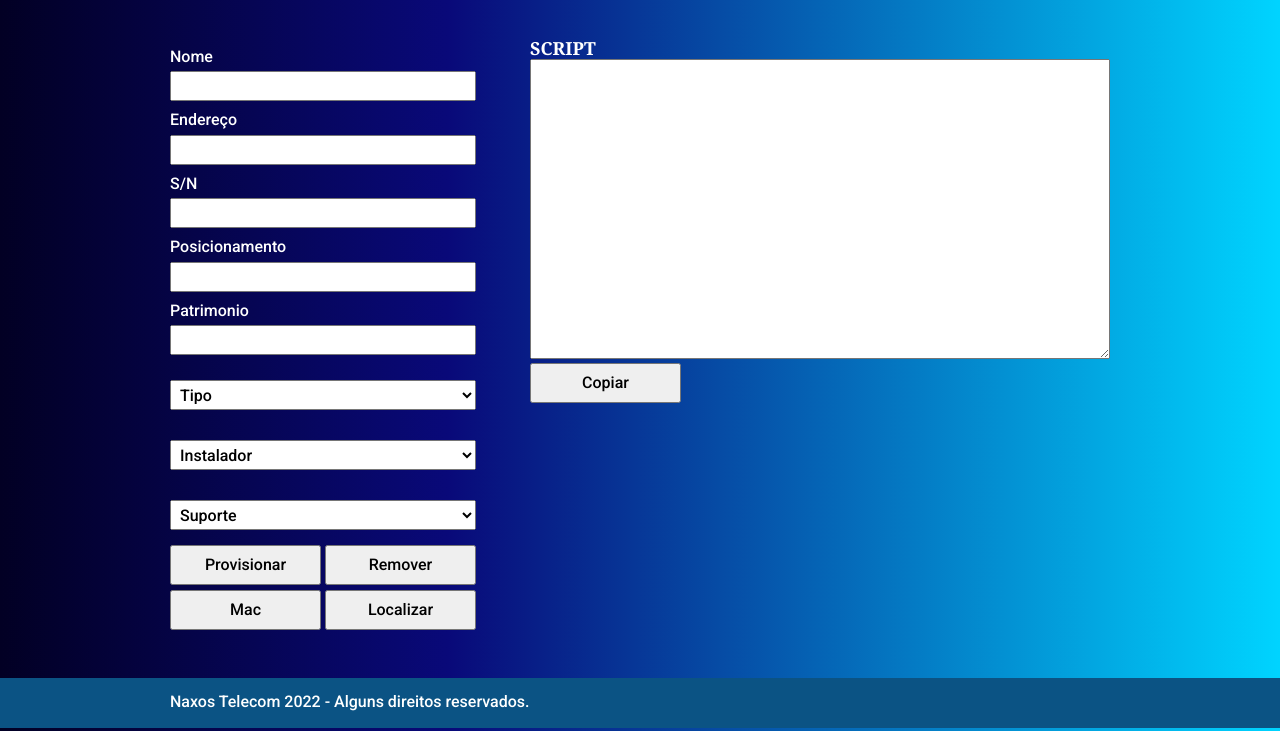
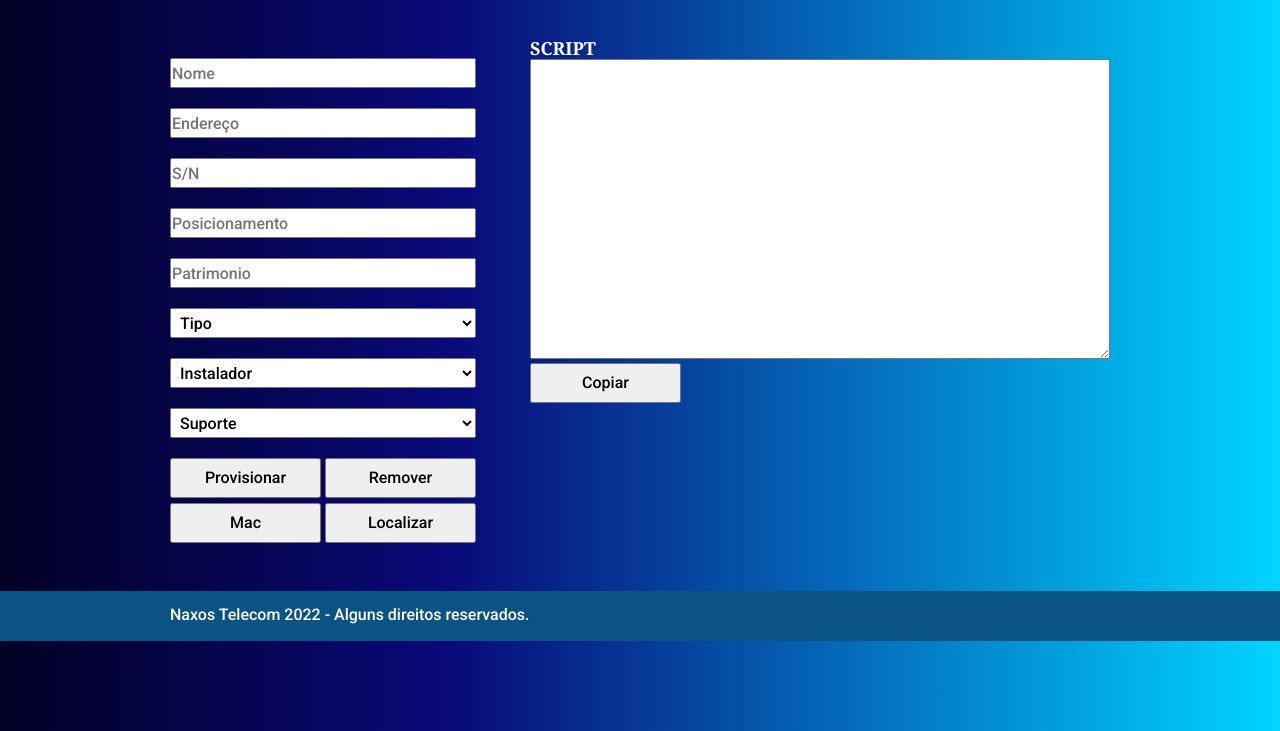
Before and after one commit to jeancarloshs/provisionamento-v1, a plain HTML site: page index.html in a window 1280 px wide. Shown: the part 69-800 px from the top of the page. Drawn offline with nearby package versions, Linux system fonts and the light colour scheme.

Commit message:
alterado labels
alterado as labels e botões

```diff
--- a/css/style.css
+++ b/css/style.css
@@ -79,19 +79,23 @@ h2 {
 }
 
 .formFormulario input {
-  margin-top: 5px;
+  margin-top: 10px;
   width: 90%;
   height: 30px;
 }
 
 .select {
-  margin-top: 15px;
-  margin-bottom: 15px;
+  margin-top: 10px;
+  margin-bottom: 10px;
   margin-left: 0px;
   display: block;
   width: 90%;
   height: 30px;
   padding: 5px;
+}
+
+.select:last-child {
+  margin-bottom: 20px;
 }
 
 .formFormulario option {
--- a/index.html
+++ b/index.html
@@ -55,20 +55,20 @@
 
     <form id="formInformacoes" method="POST" class="formFormulario">
 
-      <label for="nome">Nome</label>
-      <input type="text" id="nome" name="nome" required>
+      <label for="nome"></label>
+      <input type="text" id="nome" name="nome" placeholder="Nome" required>
 
-      <label for="endereco">Endereço</label>
-      <input type="text" name="endereco" id="endereco" required>
+      <label for="endereco"></label>
+      <input type="text" name="endereco" id="endereco" placeholder="Endereço" required>
 
-      <label for="serialNumber">S/N</label>
-      <input type="text" name="serialNumber" id="serialNumber" required>
+      <label for="serialNumber"></label>
+      <input type="text" name="serialNumber" id="serialNumber" placeholder="S/N" required>
 
-      <label for="posicionamento">Posicionamento</label>
-      <input type="text" name="posicionamento" id="posicionamento" required>
+      <label for="posicionamento"></label>
+      <input type="text" name="posicionamento" id="posicionamento" placeholder="Posicionamento" required>
 
-      <label for="patrimonio">Patrimonio</label>
-      <input type="text" name="patrimonio" id="patrimonio" required>
+      <label for="patrimonio"></label>
+      <input type="text" name="patrimonio" id="patrimonio" placeholder="Patrimonio" required>
 
       <label for="tipoDeServico" class="selectLabel"></label>
       <select name="tipoDeServico" id="tipoDeServico" class="grid-3 tipoDeServico select">
```
